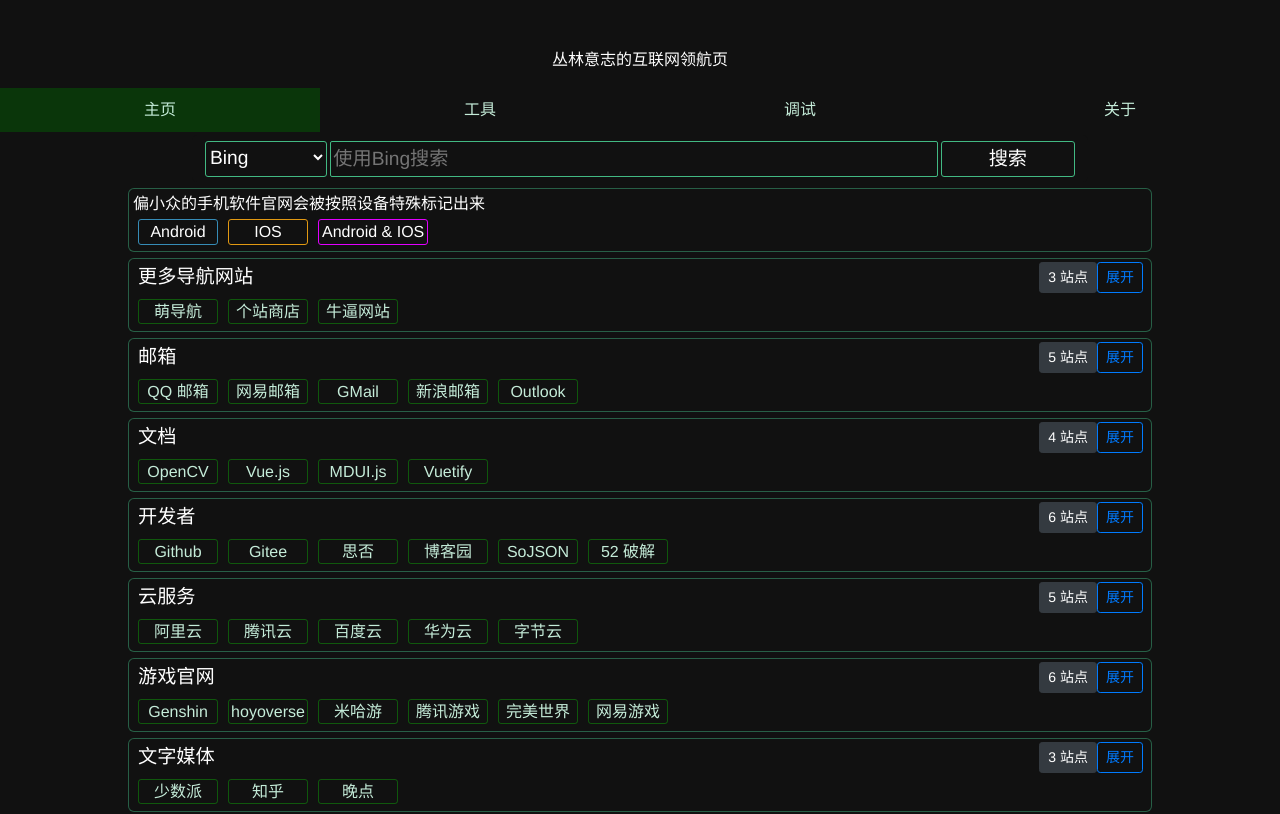
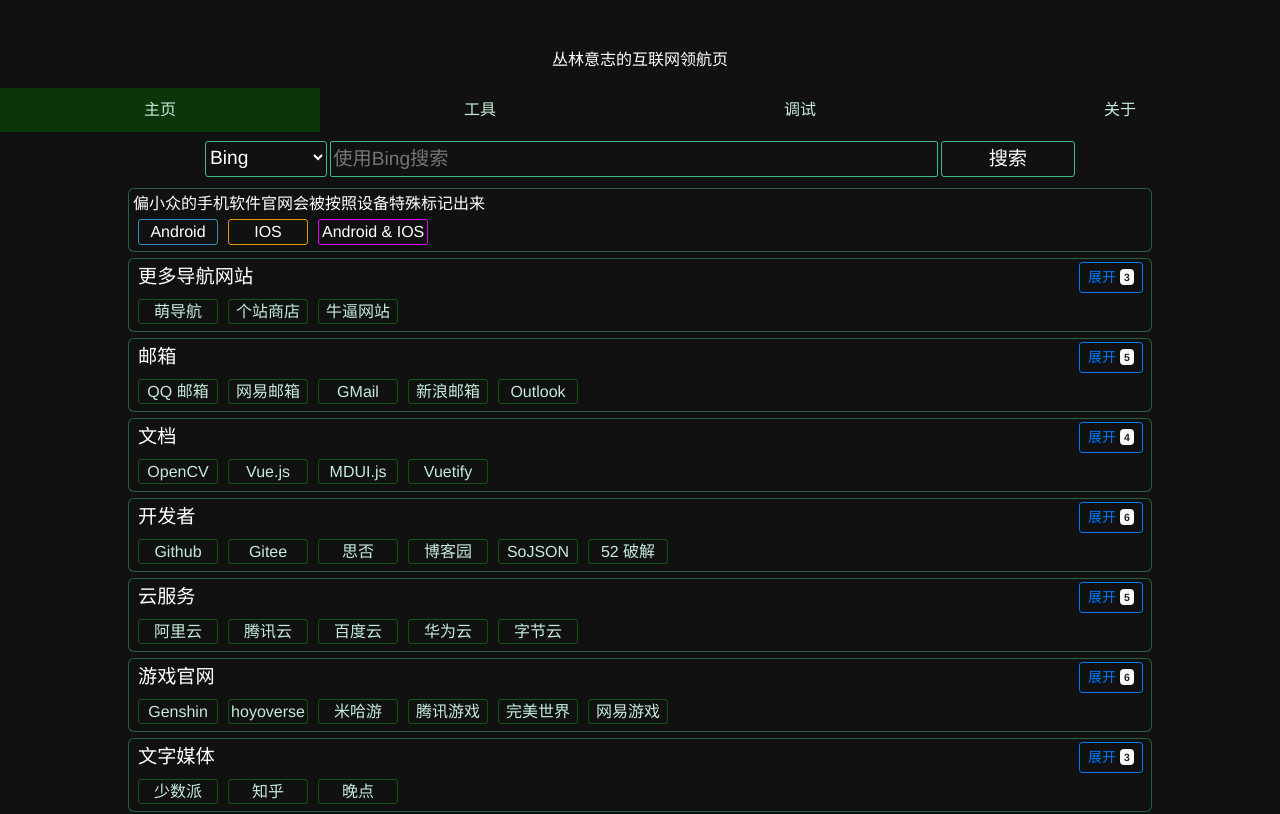
Before and after one commit to conglinyizhi/NavigationCenter, a Vue app: page / in a window 1280 px wide. Shown: the top 814 px of the page. Built offline with nearby package versions, Linux system fonts and the light colour scheme.

Commit message:
修改 折叠按钮样式

```diff
--- a/src/components/navigation.vue
+++ b/src/components/navigation.vue
@@ -20,14 +20,14 @@
         v-text="siteList.title"
       />
       <span class="right">
-        <span class="btn-sm btn btn-dark">
-          {{siteList.list.length}} 站点
-        </span>
         <button
           class="btn-sm btn"
           :class="[siteList.showAll?'btn-outline-warning':'btn-outline-primary']"
           @click="siteList.showAll =! siteList.showAll"
-        >{{siteList.showAll?"折叠":"展开"}}</button></span>
+        >{{siteList.showAll?"折叠":"展开"}} <span
+            class="badge badge-light"
+            v-text="siteList.list.length"
+          /></button></span>
     </div>
     <div :class="siteList.showAll?'linkCardLinePro':'linkCardLine'">
       <span
```
